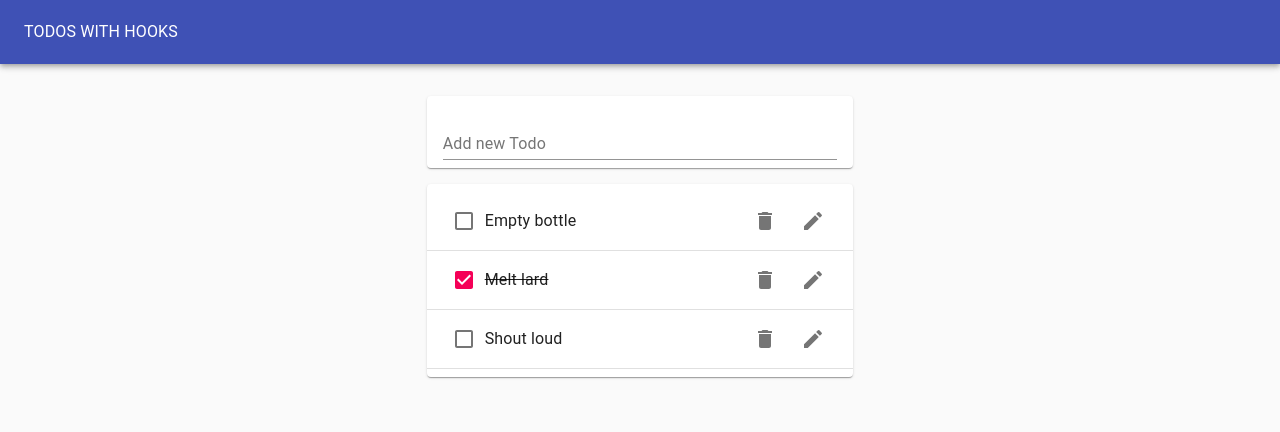
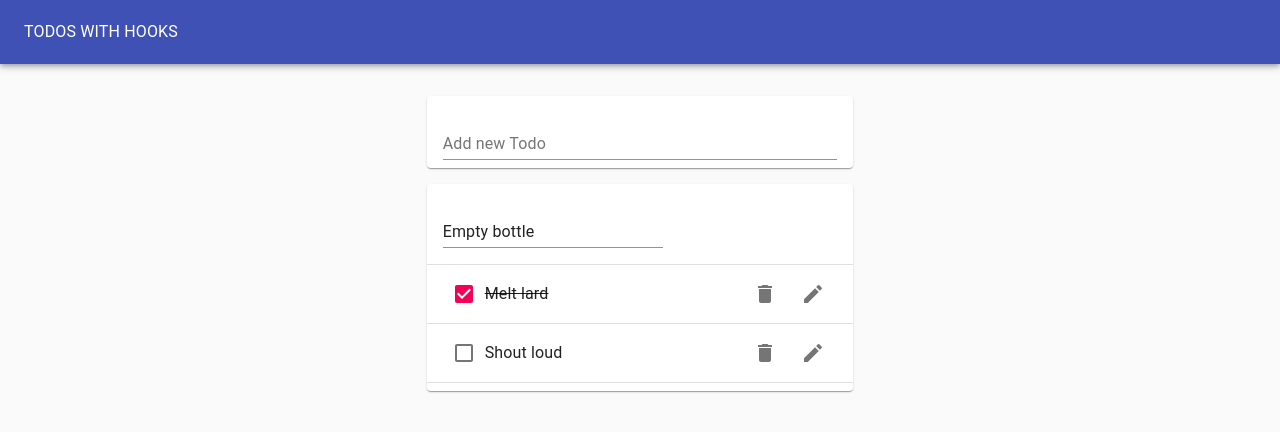
Before and after one commit to k-son/react-hooks-todo-app, a React (Create React App) app: page / in a window 1280 px wide. Both pictures are taken after a click on the button 813 px from the left and 221 px from the top of the page. Shown: the top 432 px of the page. Built offline with nearby package versions, Linux system fonts and the light colour scheme.

Commit message:
Develop EditTodoForm

```diff
--- /dev/null
+++ b/src/EditTodoForm.js
@@ -0,0 +1,25 @@
+import React from 'react';
+import useInputState from './hooks/useInputState';
+import TextField from '@material-ui/core/TextField';
+
+function EditTodoForm({ id, task, editTodo, toggleEditForm }) {
+  const [value, handleChange, reset] = useInputState(task)
+  return (
+    <form onSubmit={(e) => {
+      e.preventDefault();
+      editTodo(id, value);
+      reset();
+      toggleEditForm();
+      }}
+    >
+      <TextField
+        value={value}
+        onChange={handleChange}
+        margin="normal"
+        fullWidth
+      />
+    </form>
+  );
+}
+
+export default EditTodoForm;
--- a/src/Todo.js
+++ b/src/Todo.js
@@ -1,4 +1,6 @@
 import React from 'react';
+import EditTodoForm from './EditTodoForm';
+import useToggleState from './hooks/useToggleState';
 import ListItem from '@material-ui/core/ListItem';
 import ListItemText from '@material-ui/core/ListItemText';
 import Checkbox from '@material-ui/core/Checkbox';
@@ -7,9 +9,19 @@
 import EditIcon from '@material-ui/icons/Edit';
 import ListItemSecondaryAction from '@material-ui/core/ListItemSecondaryAction';
 
-function Todo({ id, task, completed, removeTodo, toggleTodo }) {
+function Todo({ id, task, completed, removeTodo, toggleTodo, editTodo }) {
+  const [isEditing, toggle] = useToggleState(false);
   return (
     <ListItem>
+      {isEditing ? (
+        <EditTodoForm
+          editTodo={editTodo}
+          id={id}
+          task={task}
+          toggleEditForm={toggle}
+        />
+      ) : (
+        <>
           <Checkbox
             tabIndex={-1}
             checked={completed}
@@ -27,9 +39,11 @@
               <DeleteIcon />
             </IconButton>
             <IconButton aria-label="Edit">
-          <EditIcon />
+              <EditIcon onClick={toggle} />
             </IconButton>
           </ListItemSecondaryAction>
+        </>
+      )}
     </ListItem>
   );
 }
--- a/src/TodoApp.js
+++ b/src/TodoApp.js
@@ -19,19 +19,26 @@
 
   const addTodo = newTodoText => {
     setTodos([...todos, {id: uuidv4(), task: newTodoText, completed: false}]);
-  }
+  };
 
   const removeTodo = todoId => {
     const updatedTodos = todos.filter(todo => todo.id !== todoId);
     setTodos(updatedTodos);
-  }
+  };
 
   const toggleTodo = todoId => {
     const updatedTodos = todos.map(todo =>
       todo.id === todoId ? { ...todo, completed: !todo.completed } : todo
     );
     setTodos(updatedTodos);
-  }
+  };
+
+  const editTodo = (todoId, newTask) => {
+    const updatedTodos = todos.map(todo =>
+      todo.id === todoId ? { ...todo, task: newTask } : todo
+    );
+    setTodos(updatedTodos);
+  };
 
   return (
     <Paper
@@ -59,6 +66,7 @@
             todos={todos}
             removeTodo={removeTodo}
             toggleTodo={toggleTodo}
+            editTodo={editTodo}
           />
         </Grid>
       </Grid>
--- a/src/TodoForm.js
+++ b/src/TodoForm.js
@@ -1,7 +1,7 @@
 import React, { useState } from 'react';
+import useInputState from './hooks/useInputState';
 import TextField from '@material-ui/core/TextField';
 import Paper from '@material-ui/core/Paper';
-import useInputState from './hooks/useInputState';
 
 function TodoForm({ addTodo }) {
   const [value, handleChange, reset] = useInputState('');
--- a/src/TodoList.js
+++ b/src/TodoList.js
@@ -4,7 +4,7 @@
 import Divider from '@material-ui/core/Divider';
 import Todo from './Todo';
 
-function TodoList({ todos, deleteTodo, removeTodo, toggleTodo }) {
+function TodoList({ todos, deleteTodo, removeTodo, toggleTodo, editTodo }) {
   return (
     <Paper>
       <List>
@@ -18,6 +18,7 @@
               deleteTodo={deleteTodo}
               removeTodo={removeTodo}
               toggleTodo={toggleTodo}
+              editTodo={editTodo}
             />
             <Divider />
           </>
--- /dev/null
+++ b/src/hooks/useToggleState.js
@@ -0,0 +1,11 @@
+import { useState } from 'react';
+
+function  useToggle(initialVal = false) {
+  const [state, setState] = useState(initialVal);
+  const toggle = () => {
+    setState(!state);
+  };
+  return [state, toggle];
+}
+
+export default useToggle;
```
Lines whose indentation alone changed are shown as unchanged.
